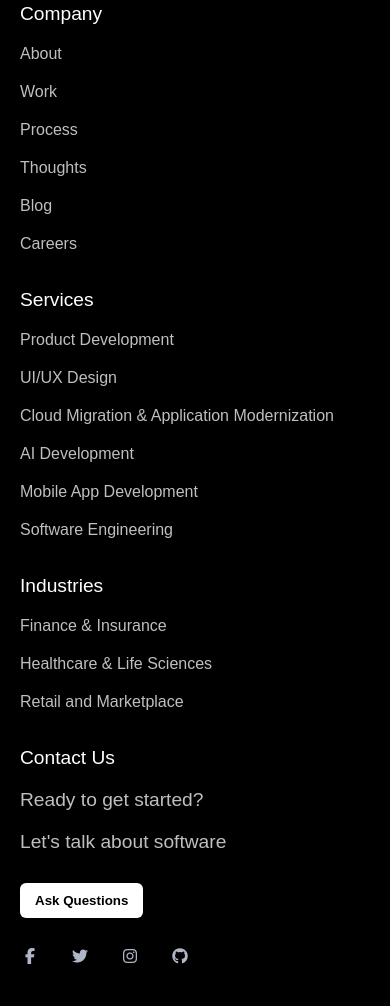
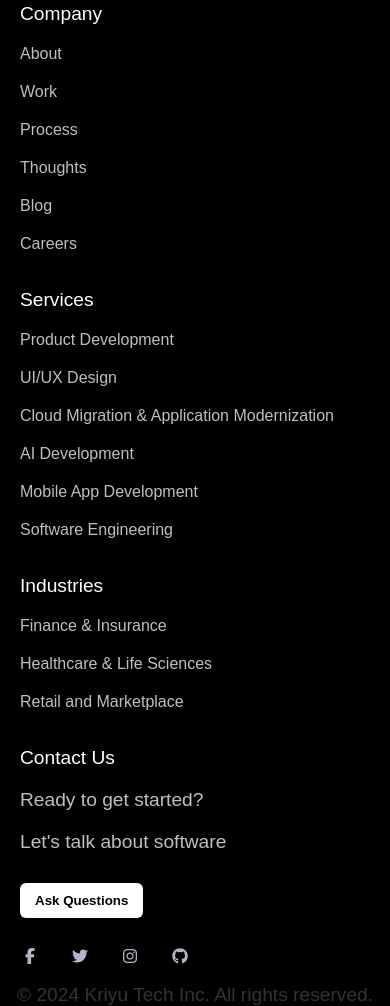
Before and after one commit to viral-siddhapura/kriyu-tech-website, a website: page index.html in a window 390 px wide. Shown: the part 6588-7594 px from the top of the page. Before the commit the page ends 7572 px from the top, so only its background shows below. Drawn offline with Linux system fonts and the light colour scheme.

```diff
--- a/index.html
+++ b/index.html
@@ -984,6 +984,9 @@
 
         </div>
     </footer>
+    <div class="footer-bottom">
+        <p>© 2024 Kriyu Tech Inc. All rights reserved.</p>
+    </div>
 </body>
 
 </html>
```
